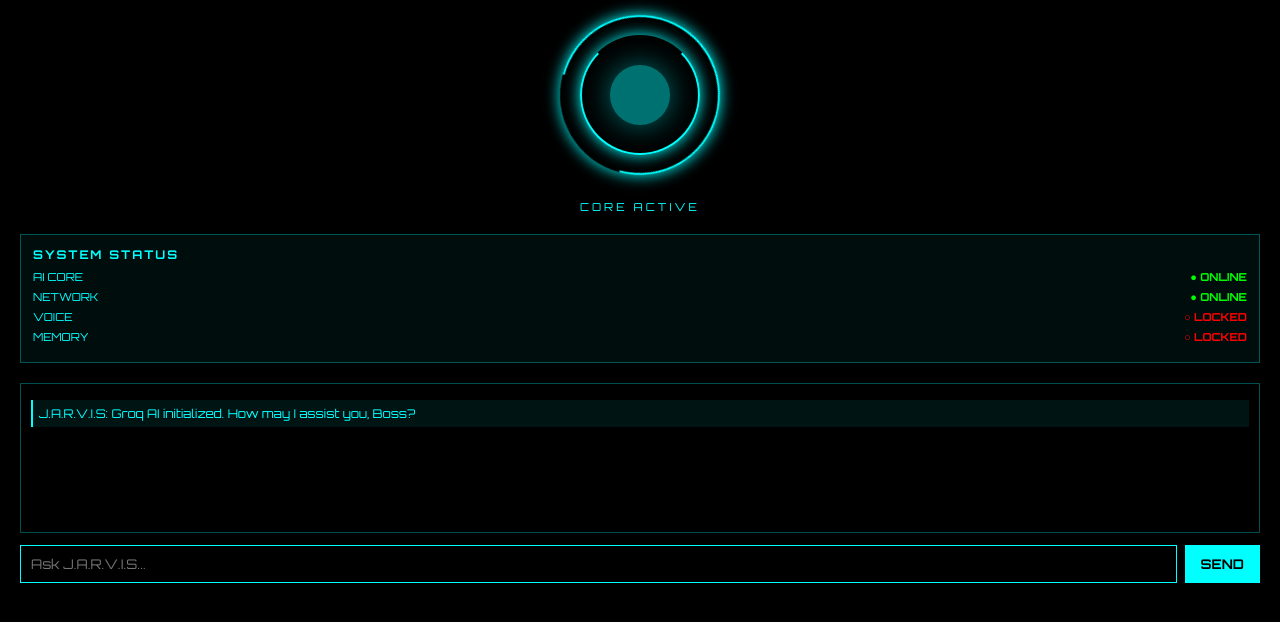
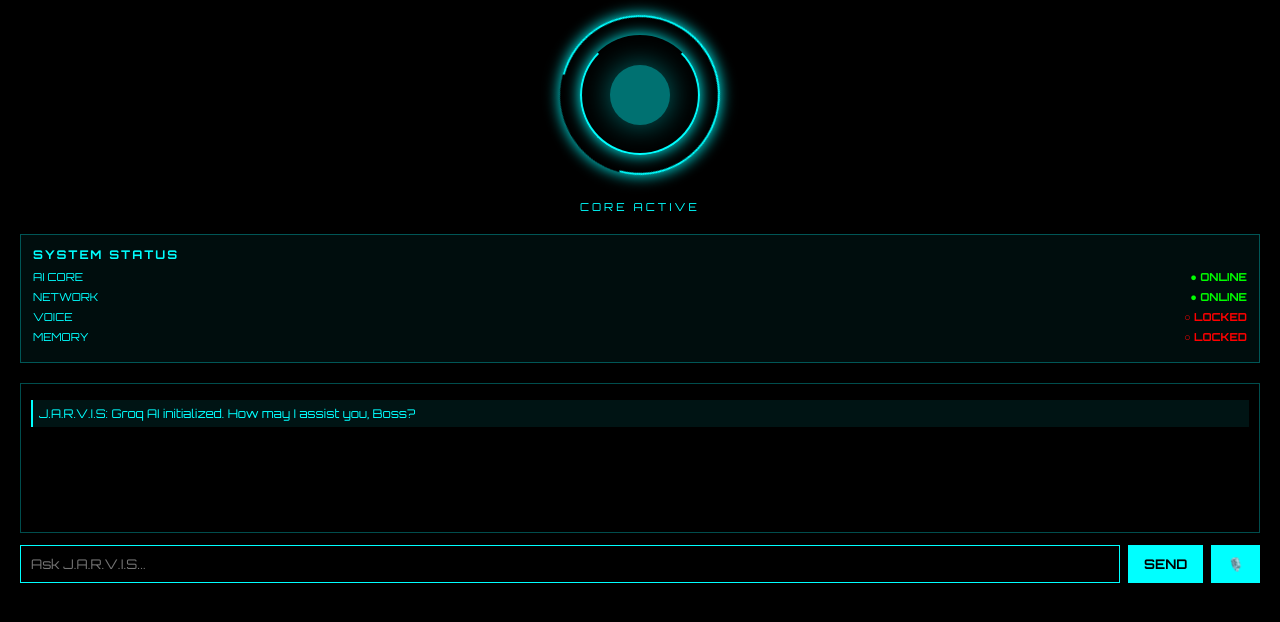
Before and after one commit to gsreenivasulureddy77-sudo/jarvis-mobile-edition, a plain HTML site: page index.html in a window 1280 px wide. Shown: the part 82-704 px from the top of the page. Drawn offline with Linux system fonts and the light colour scheme.

Commit message:
Update index.html

```diff
--- a/index.html
+++ b/index.html
@@ -7,7 +7,6 @@
   <title>J.A.R.V.I.S</title>
   <link rel="stylesheet" href="style.css">
 </head>
-
 <body>
 
   <header>
@@ -51,7 +50,8 @@
 
   <div class="input-area">
     <input id="msg" placeholder="Ask J.A.R.V.I.S...">
-  <button id="send">SEND</button>
+    <button id="send" type="button">SEND</button>
+    <button id="mic-btn" type="button">🎙️</button>
   </div>
 
   <script src="script.js"></script>
```
Lines whose indentation alone changed are shown as unchanged.
